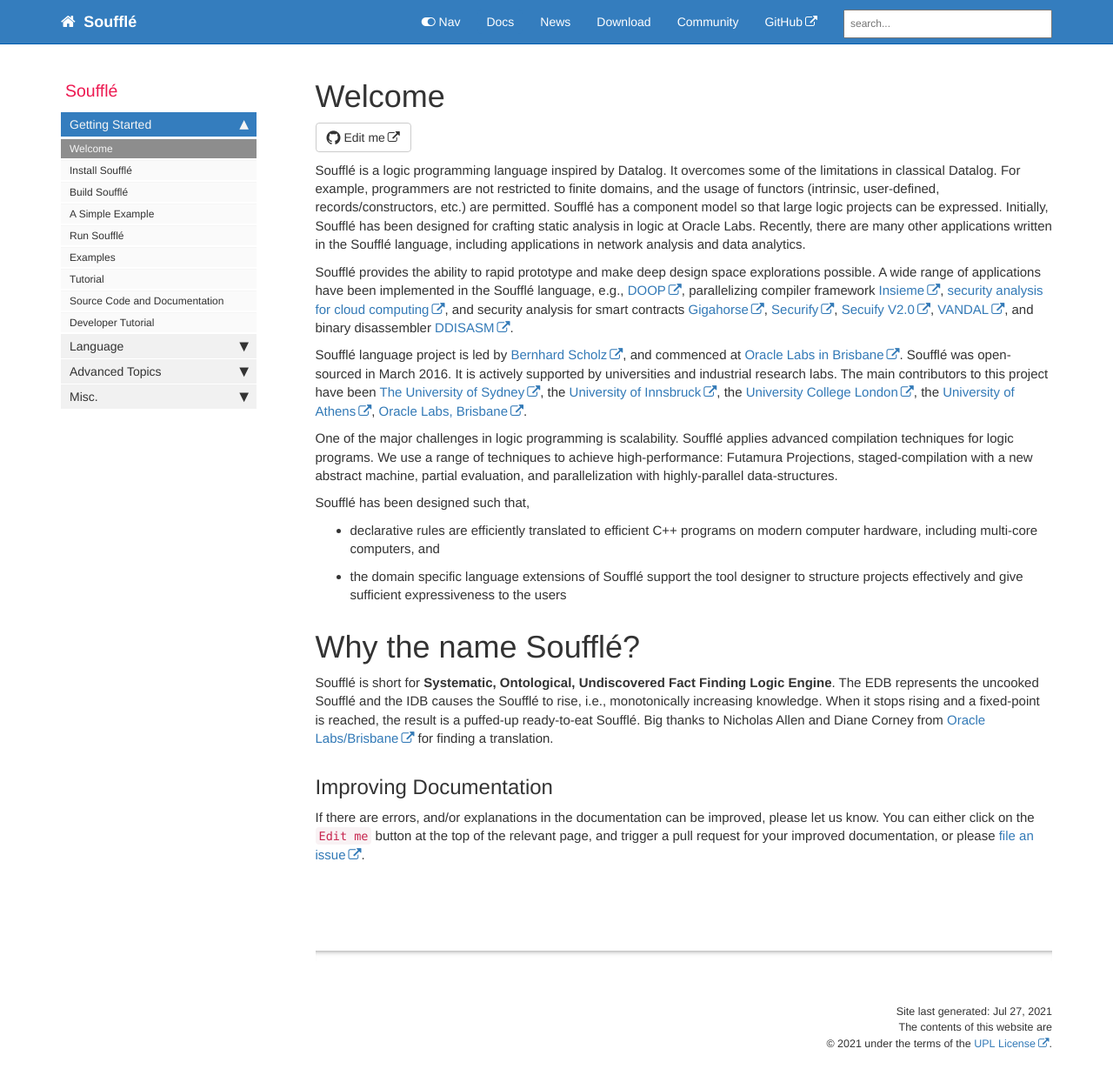
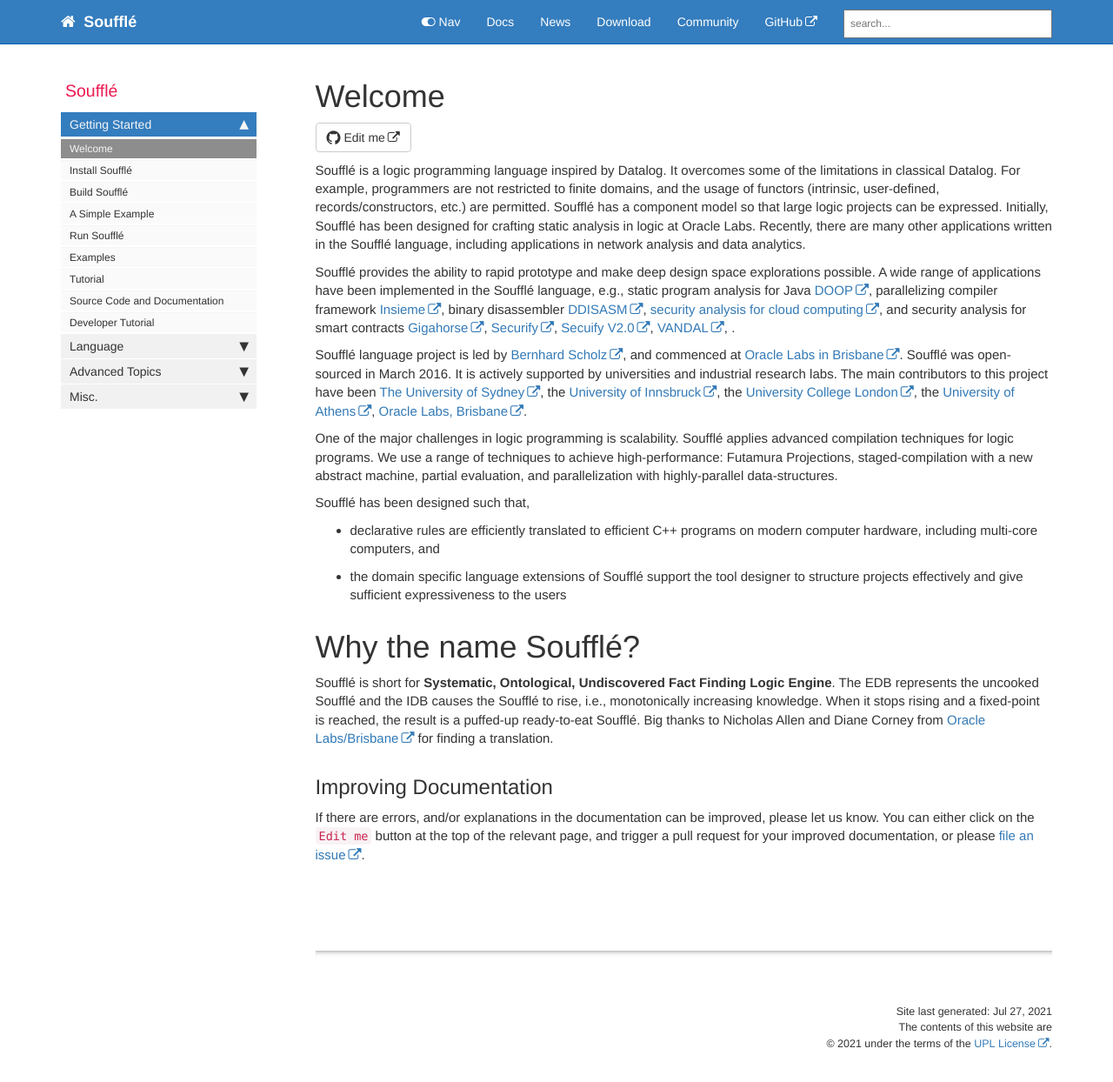
Before and after one commit to souffle-lang/souffle-lang.github.io, a Jekyll site: the page built from pages/docs/docsindex.md, in a window 1280 px wide and 1270 px high. Shown: the top 1244 px of the window at 87% size. Built offline with Jekyll 4.4.1, drawn with Linux system fonts in a browser that asks for light colours; comment, search, counter and statistics services are not loaded.

Commit message:
Update docsindex.md

```diff
--- a/pages/docs/docsindex.md
+++ b/pages/docs/docsindex.md
@@ -12,7 +12,7 @@ expressed. Initially, Soufflé has been designed for crafting static analysis in
 Recently, there are many other applications written in the Soufflé language, including applications in network analysis and data analytics.
 
 Soufflé provides the ability to rapid prototype and make deep design space explorations possible.
-A wide range of applications have been implemented in the Soufflé language, e.g., [DOOP](https://bitbucket.org/yanniss/doop), parallelizing compiler framework [Insieme](http://www.insieme-compiler.org), [security analysis for cloud computing](https://link.springer.com/chapter/10.1007%2F978-3-030-25543-5_14), and security analysis for smart contracts [Gigahorse](https://github.com/nevillegrech/gigahorse-toolchain), [Securify](https://github.com/eth-sri/securify), [Secuify V2.0](https://github.com/eth-sri/securify2), [VANDAL](https://github.com/usyd-blockchain/vandal), and binary disassembler [DDISASM](https://github.com/GrammaTech/ddisasm).
+A wide range of applications have been implemented in the Soufflé language, e.g., static program analysis for Java [DOOP](https://bitbucket.org/yanniss/doop), parallelizing compiler framework [Insieme](http://www.insieme-compiler.org), binary disassembler [DDISASM](https://github.com/GrammaTech/ddisasm), [security analysis for cloud computing](https://link.springer.com/chapter/10.1007%2F978-3-030-25543-5_14), and security analysis for smart contracts [Gigahorse](https://github.com/nevillegrech/gigahorse-toolchain), [Securify](https://github.com/eth-sri/securify), [Secuify V2.0](https://github.com/eth-sri/securify2), [VANDAL](https://github.com/usyd-blockchain/vandal), .
 
 Soufflé language project is led by [Bernhard Scholz](http://b-scholz.github.io), and commenced at [Oracle Labs in Brisbane](https://github.com/oracle/souffle/wiki/Contributors). Soufflé was open-sourced in March 2016. It is actively supported by universities and industrial research labs. The main contributors to this project have been [The University of Sydney](http://sydney.edu.au), the [University of Innsbruck](https://www.uibk.ac.at/index.html.en), the [University College London](https://www.ucl.ac.uk), the [University of Athens](http://www.di.uoa.gr/), [Oracle Labs, Brisbane](http://https://labs.oracle.com/).
 
```
